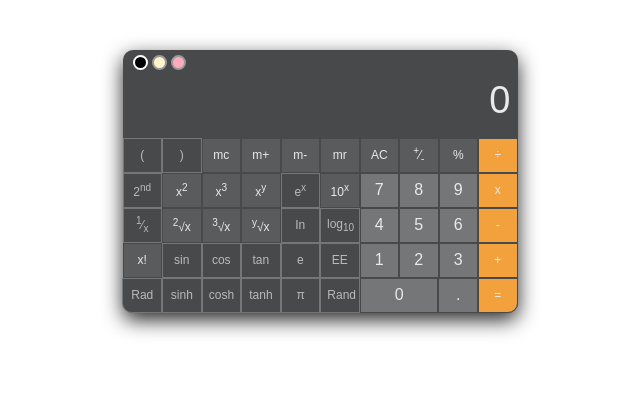
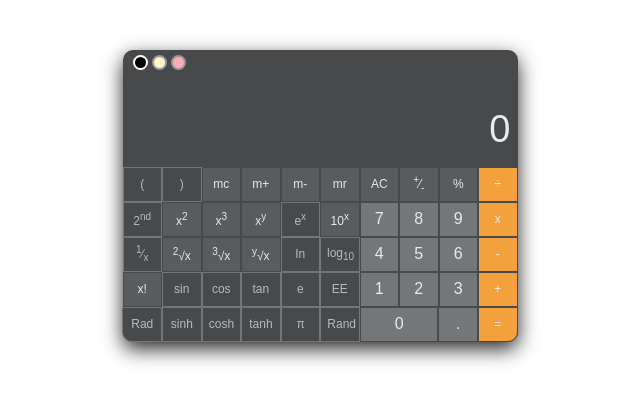
Before and after one commit to nadja-git-a/inno-roadmap, a website built with webpack: page src/index.html in a window 1280 px wide. Shown: the whole page, without its empty margins (320-960 px from the left). Built offline with nearby package versions, Linux system fonts and the light colour scheme.

Commit message:
add calculations display

```diff
--- a/src/index.html
+++ b/src/index.html
@@ -35,7 +35,8 @@
           value="pink-theme"
         />
       </div>
-      <div id="numbersDisplay" class="numbers-display">0</div>
+      <div id="calculationsDisplay" class="calculations-display display-positioning"></div>
+      <div id="numbersDisplay" class="numbers-display display-positioning">0</div>
       <div class="buttons">
         <button aria-label="open parenthesis" disabled>(</button>
         <button aria-label="close parenthesis" disabled>)</button>
--- a/src/styles/style.scss
+++ b/src/styles/style.scss
@@ -14,10 +14,11 @@ body {
   margin: 50px auto;
 
   grid-template-columns: 395px;
-  grid-template-rows: 1fr 2fr 6fr;
+  grid-template-rows: 1fr 1fr 2fr 6fr;
   grid-template-areas:
     'themes'
-    'display'
+    'calculations-display'
+    'numbers-display'
     'buttons';
 
   background-color: variables.$dark-theme-dark-grey-color;
@@ -33,16 +34,25 @@ body {
   margin-left: 10px;
 }
 
+.calculations-display {
+  grid-area: calculations-display;
+
+  color: color.scale(variables.$dark-theme-text-color, $lightness: -10%);
+
+}
+
 .numbers-display {
-  grid-area: display;
-
-  justify-self: right;
-
-  margin-right: 7px;
+  grid-area: numbers-display;
 
   color: variables.$dark-theme-text-color;
   font-size: variables.$font-display-size;
   font-family: variables.$font-family;
+}
+
+.display-positioning {
+  justify-self: right;
+
+  margin-right: 7px;
 }
 
 .buttons {
```
